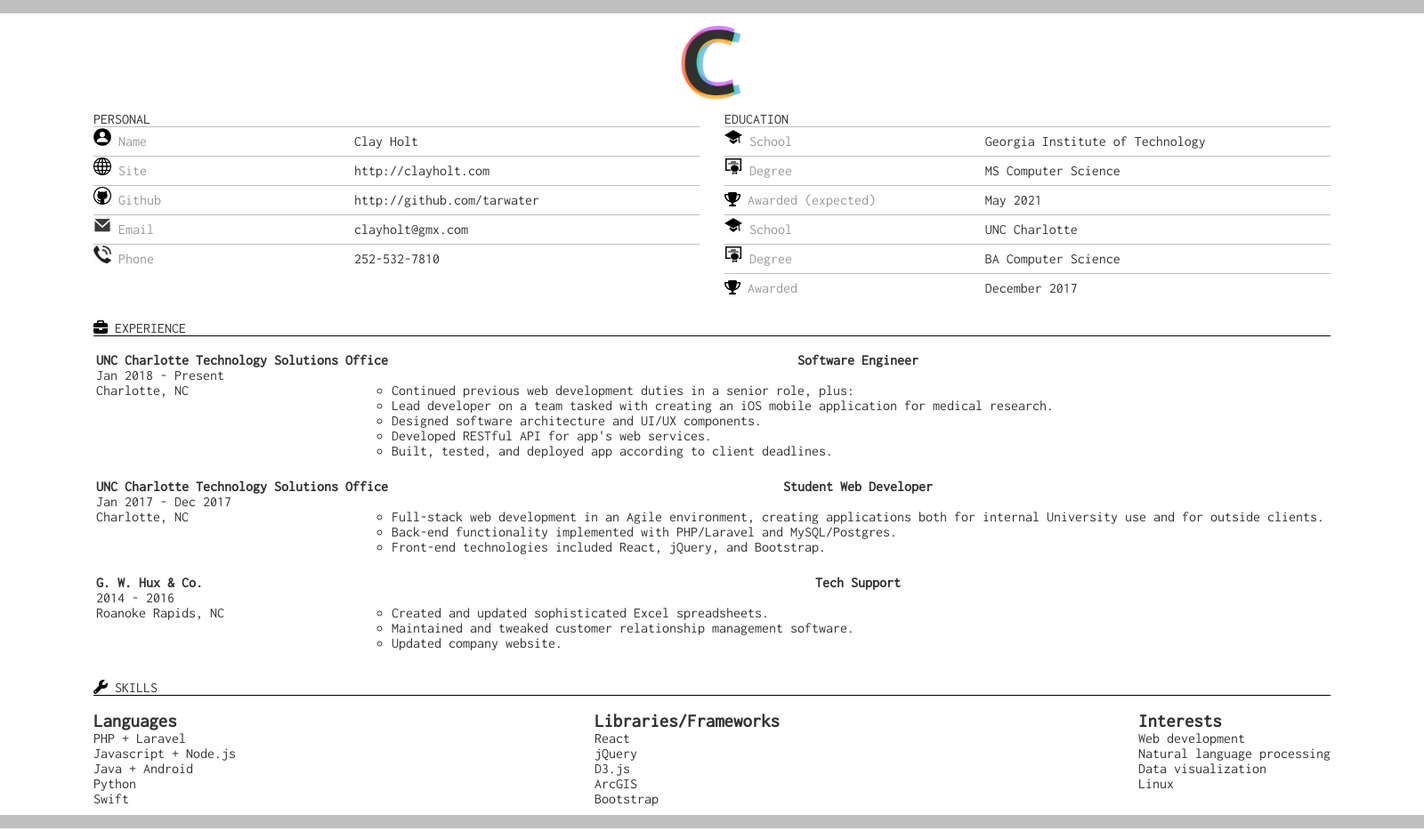
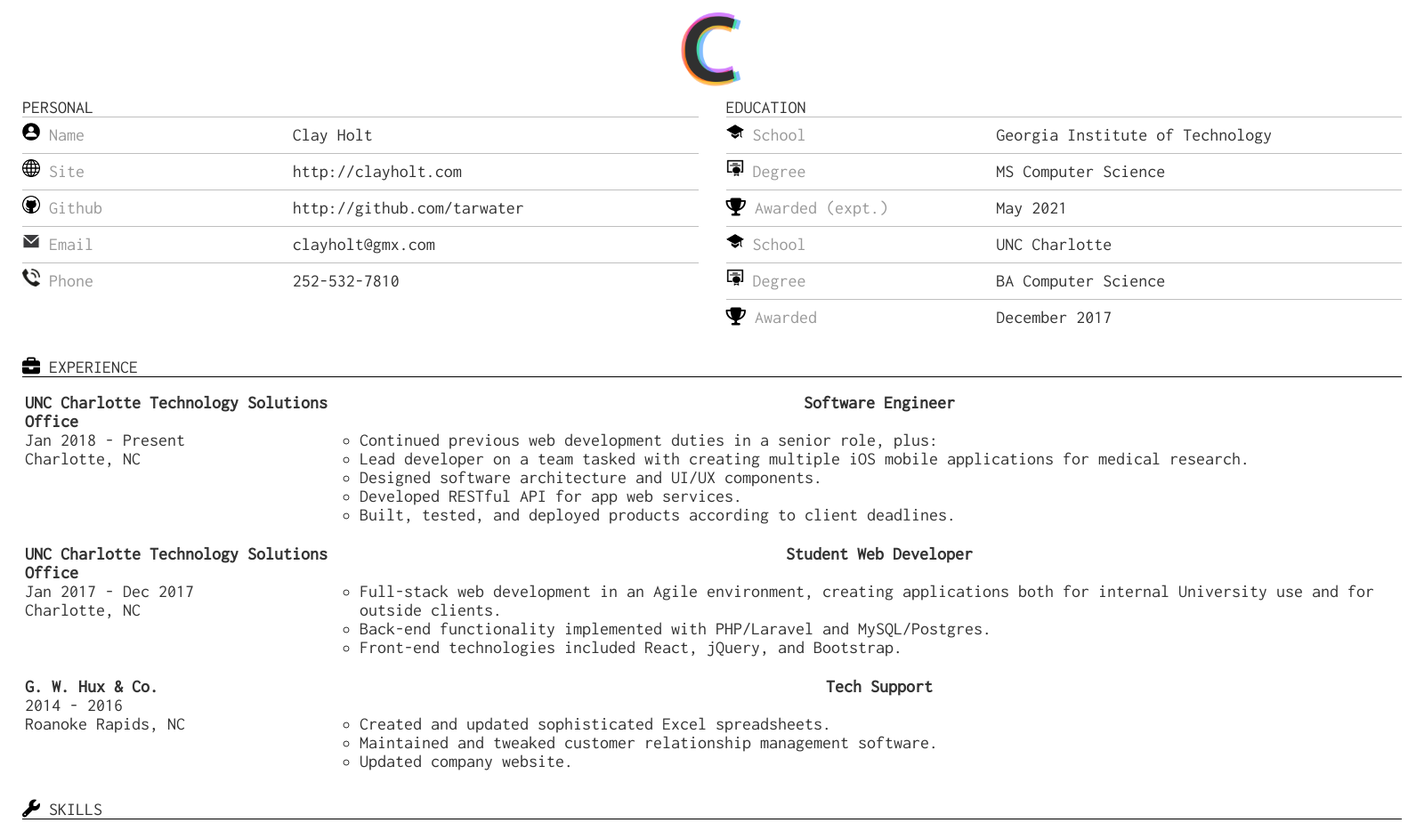
Before and after one commit to tarwater/resume-maker-app, an Electron app: page index.html in a window 1600 px wide. Shown: the top 934 px of the page at 89% size. Drawn offline with Linux system fonts and the light colour scheme.

Commit message:
css improvements & content changes

```diff
--- a/index.html
+++ b/index.html
@@ -11,7 +11,7 @@
 </head>
 
 <body>
-<div id="colorBar"></div>
+<!--<div id="colorBar"></div>-->
 <div id="page">
 
     <img id="logo" src="assets/myLogo.png">
@@ -54,12 +54,10 @@
                     <ul class="top-lists">
                         <li><img src="assets/school.png" class="icon"> School</li>
                         <li><img src="assets/diploma.png" class="icon"> Degree</li>
-                        <li><i class="fa fa-trophy" aria-hidden="true"></i> Awarded (expected)</li>
+                        <li><i class="fa fa-trophy" aria-hidden="true"></i> Awarded (expt.)</li>
                         <li><img src="assets/school.png" class="icon"> School</li>
                         <li><img src="assets/diploma.png" class="icon"> Degree</li>
                         <li><i class="fa fa-trophy" aria-hidden="true"></i> Awarded</li>
-                        <!--<li><img src="computer.png" class="icon"> Concentration</li>-->
-                        <!--<li style="border-bottom: 1px solid #bfbfbf"><img src="minor.png" class="icon"> Minor</li>-->
                     </ul>
                 </div>
 
@@ -92,12 +90,12 @@
                         <ul style="list-style: circle;">
                             <li style="border: none">Continued previous web development duties in a senior role, plus:
                             </li>
-                            <li style="border: none">Lead developer on a team tasked with creating an iOS mobile
-                                application for medical research.
+                            <li style="border: none">Lead developer on a team tasked with creating multiple iOS mobile
+                                applications for medical research.
                             </li>
                             <li style="border: none">Designed software architecture and UI/UX components.</li>
-                            <li style="border: none">Developed RESTful API for app's web services.</li>
-                            <li style="border: none">Built, tested, and deployed app according to client deadlines.</li>
+                            <li style="border: none">Developed RESTful API for app web services.</li>
+                            <li style="border: none">Built, tested, and deployed products according to client deadlines.</li>
 
                         </ul>
                     </td>
@@ -186,7 +184,7 @@
         </div>
     </div>
 </div>
-<div id="bottomBar"></div>
+<!--<div id="bottomBar"></div>-->
 </body>
 
 </html>
--- a/index.js
+++ b/index.js
@@ -3,8 +3,9 @@
 
 function save() {
     remote.getCurrentWindow().webContents.printToPDF({
-        pageSize: "A3"
-        , printBackground: true
+        pageSize: "A3", // was "A3"
+        printBackground: true,
+        marginsType: 1
     }, function (err, data) {
         fs.writeFile('holt_resume.pdf', data, function (err) {
             if (err) {
--- a/style.css
+++ b/style.css
@@ -1,8 +1,7 @@
-
 @import url('https://fonts.googleapis.com/css?family=Inconsolata');
 
 
-html, body, li, ul{
+html, body, li, ul {
     margin: 0;
     padding: 0;
     border: 0;
@@ -18,9 +17,10 @@
 }
 
 #page {
-    width: 90%;
+    /*width: 90%;*/
     margin: auto;
 }
+
 #colorBar {
     width: 100%;
     height: 15px;
@@ -38,7 +38,7 @@
 
 body {
     font-family: 'Inconsolata', sans-serif;
-  font-size: 1em;
+    font-size: 1.25em;
 }
 
 ul {
@@ -74,16 +74,17 @@
 }
 
 .name {
-  width: 43%;
+    width: 40%;
     float: left;
 }
 
 .value {
-  width: 57%;
+    width: 60%;
     float: right;
+    /*text-align: right;*/
 }
 
-ul:last-child{
+ul:last-child {
     /*border-bottom: 1px solid #bfbfbf;*/
 }
 
@@ -152,6 +153,7 @@
 .top-lists {
     /*display: table;*/
 }
+
 .top-lists li {
     height: 2em;
     line-height: 2em;
```
Lines whose indentation alone changed are shown as unchanged.
